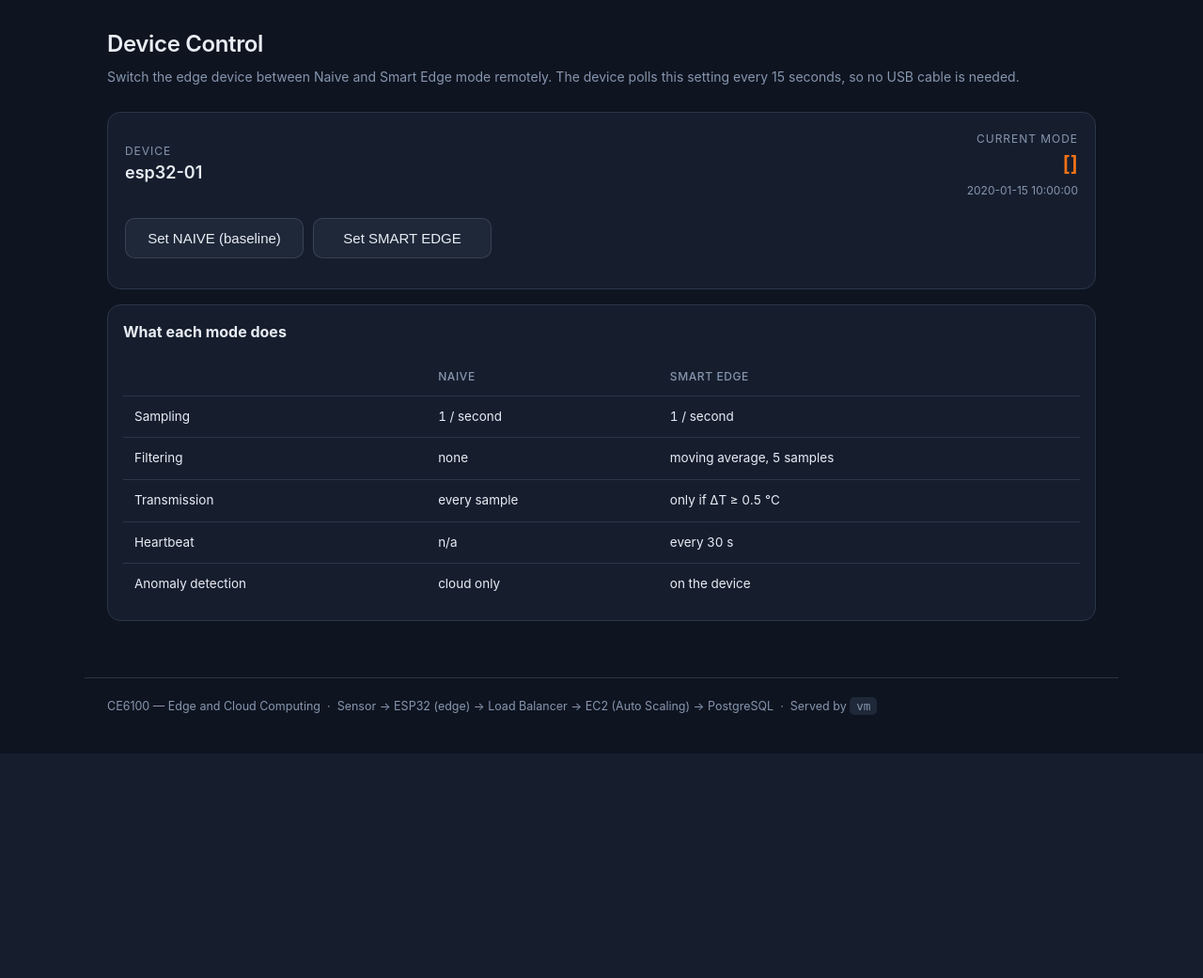
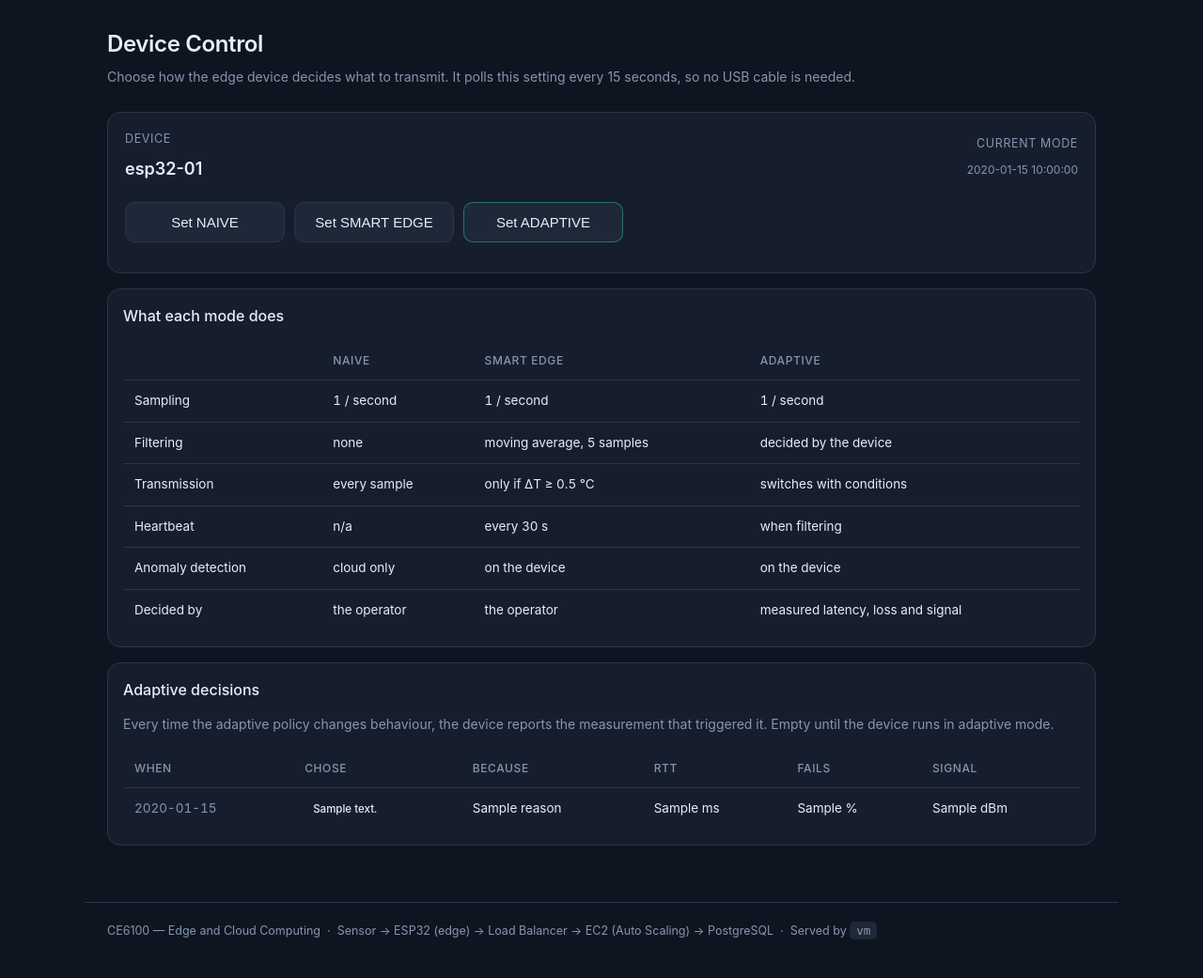
Before and after one commit to maryamalshanqitii-alt/iot-cloud-project, a Flask app: page /control in a window 1280 px wide. Shown: the part 65-1106 px from the top of the page at 94% size. Before the commit the page ends 867 px from the top, so only its background shows below. Run offline with Flask 3, Linux system fonts and the light colour scheme; the visitor is signed in with stand-in values (Sample User, id 1); a database or web service that is not in the repository returns one stand-in record (values such as "Sample title"); some libraries are stand-ins or nearby versions.

Commit message:
Add files via upload

```diff
--- a/templates/control.html
+++ b/templates/control.html
@@ -4,23 +4,18 @@
 {% block content %}
 
 <h1>Device Control</h1>
-<p class="sub">Switch the edge device between Naive and Smart Edge mode remotely.
-The device polls this setting every 15&nbsp;seconds, so no USB cable is needed.</p>
+<p class="sub">Choose how the edge device decides what to transmit. It polls this
+setting every 15&nbsp;seconds, so no USB cable is needed.</p>
 
 <div class="card" style="padding:18px;">
   <div style="display:flex; align-items:center; gap:14px; flex-wrap:wrap;">
     <div>
-      <div style="color:var(--muted); font-size:12px; text-transform:uppercase;
-                  letter-spacing:.08em;">Device</div>
+      <div class="label">Device</div>
       <div style="font-size:18px; font-weight:600;">{{ device_id }}</div>
     </div>
     <div style="margin-left:auto; text-align:right;">
-      <div style="color:var(--muted); font-size:12px; text-transform:uppercase;
-                  letter-spacing:.08em;">Current mode</div>
-      <div id="modeLabel" style="font-size:22px; font-weight:600;
-           color:{{ 'var(--ok)' if mode == 'smart' else 'var(--warn)' }};">
-        {{ mode }}
-      </div>
+      <div class="label">Current mode</div>
+      <div id="modeLabel" style="font-size:22px; font-weight:600;">{{ mode }}</div>
       <div id="updated" style="color:var(--muted); font-size:12px;">
         {{ updated_at or '—' }}
       </div>
@@ -28,46 +23,112 @@ The device polls this setting every 15&nbsp;seconds, so no USB cable is needed.<
   </div>
 
   <div style="display:flex; gap:10px; margin-top:20px; flex-wrap:wrap;">
-    <button class="btn" data-mode="naive">Set NAIVE (baseline)</button>
+    <button class="btn" data-mode="naive">Set NAIVE</button>
     <button class="btn" data-mode="smart">Set SMART EDGE</button>
+    <button class="btn adaptive" data-mode="adaptive">Set ADAPTIVE</button>
   </div>
 
   <div id="msg" style="margin-top:14px; font-size:14px; color:var(--muted);"></div>
 </div>
 
 <div class="card" style="padding:16px; margin-top:16px;">
-  <h2 style="margin-top:0; font-size:16px;">What each mode does</h2>
+  <h2 style="margin-top:0; font-size:16px; font-weight:500;">What each mode does</h2>
   <table>
-    <thead><tr><th>&nbsp;</th><th>Naive</th><th>Smart Edge</th></tr></thead>
+    <thead>
+      <tr><th>&nbsp;</th><th>Naive</th><th>Smart edge</th><th>Adaptive</th></tr>
+    </thead>
     <tbody>
-      <tr><td>Sampling</td><td>1 / second</td><td>1 / second</td></tr>
-      <tr><td>Filtering</td><td>none</td><td>moving average, 5 samples</td></tr>
-      <tr><td>Transmission</td><td>every sample</td><td>only if &Delta;T &ge; 0.5&nbsp;&deg;C</td></tr>
-      <tr><td>Heartbeat</td><td>n/a</td><td>every 30&nbsp;s</td></tr>
-      <tr><td>Anomaly detection</td><td>cloud only</td><td>on the device</td></tr>
+      <tr>
+        <td>Sampling</td>
+        <td>1 / second</td><td>1 / second</td><td>1 / second</td>
+      </tr>
+      <tr>
+        <td>Filtering</td>
+        <td>none</td><td>moving average, 5 samples</td>
+        <td>decided by the device</td>
+      </tr>
+      <tr>
+        <td>Transmission</td>
+        <td>every sample</td><td>only if &Delta;T &ge; 0.5&nbsp;&deg;C</td>
+        <td>switches with conditions</td>
+      </tr>
+      <tr>
+        <td>Heartbeat</td>
+        <td>n/a</td><td>every 30&nbsp;s</td><td>when filtering</td>
+      </tr>
+      <tr>
+        <td>Anomaly detection</td>
+        <td>cloud only</td><td>on the device</td><td>on the device</td>
+      </tr>
+      <tr>
+        <td>Decided by</td>
+        <td>the operator</td><td>the operator</td>
+        <td>measured latency, loss and signal</td>
+      </tr>
+    </tbody>
+  </table>
+</div>
+
+<div class="card" style="padding:16px; margin-top:16px;">
+  <h2 style="margin-top:0; font-size:16px; font-weight:500;">
+    Adaptive decisions
+  </h2>
+  <p class="sub" style="margin-bottom:14px;">
+    Every time the adaptive policy changes behaviour, the device reports the
+    measurement that triggered it. Empty until the device runs in adaptive mode.
+  </p>
+  <table>
+    <thead>
+      <tr><th>When</th><th>Chose</th><th>Because</th>
+          <th>RTT</th><th>Fails</th><th>Signal</th></tr>
+    </thead>
+    <tbody>
+      {% for d in decisions %}
+      <tr>
+        <td style="color:var(--muted);">{{ d.server_ts.strftime('%H:%M:%S') }}</td>
+        <td><span class="tag {{ d.decision }}">{{ d.decision }}</span></td>
+        <td>{{ d.reason }}</td>
+        <td>{{ d.rtt_ms if d.rtt_ms is not none else '—' }} ms</td>
+        <td>{{ d.fail_pct if d.fail_pct is not none else '—' }} %</td>
+        <td>{{ d.rssi_dbm if d.rssi_dbm is not none else '—' }} dBm</td>
+      </tr>
+      {% else %}
+      <tr><td colspan="6" class="empty">No decisions recorded yet.</td></tr>
+      {% endfor %}
     </tbody>
   </table>
 </div>
 
 <style>
+  .label{
+    font-size:12px; color:var(--muted); text-transform:uppercase;
+    letter-spacing:.08em;
+  }
   .btn{
-    background:var(--panel2); color:var(--text); border:1px solid rgba(255,255,255,.12);
+    background:var(--panel2); color:var(--text);
+    border:1px solid var(--line);
     padding:12px 18px; border-radius:10px; font-size:15px; font-weight:500;
-    cursor:pointer; min-width:190px;
+    cursor:pointer; min-width:170px;
   }
   .btn:hover{border-color:var(--accent); color:var(--accent);}
   .btn:active{transform:translateY(1px);}
+  .btn.adaptive{border-color:rgba(52,211,153,.45);}
+  .btn.adaptive:hover{border-color:var(--ok); color:var(--ok);}
+  .tag.adaptive{background:rgba(52,211,153,.14); color:var(--ok);}
 </style>
 
 <script>
 const DEVICE_ID = {{ device_id|tojson }};
+const COLORS = {naive:'var(--warn)', smart:'var(--accent)', adaptive:'var(--ok)'};
 
 function paint(mode, updated){
   const el = document.getElementById('modeLabel');
   el.textContent = mode;
-  el.style.color = (mode === 'smart') ? 'var(--ok)' : 'var(--warn)';
+  el.style.color = COLORS[mode] || 'var(--text)';
   if (updated) document.getElementById('updated').textContent = updated;
 }
+
+paint({{ mode|tojson }});
 
 document.querySelectorAll('.btn').forEach(function(b){
   b.addEventListener('click', function(){
```
